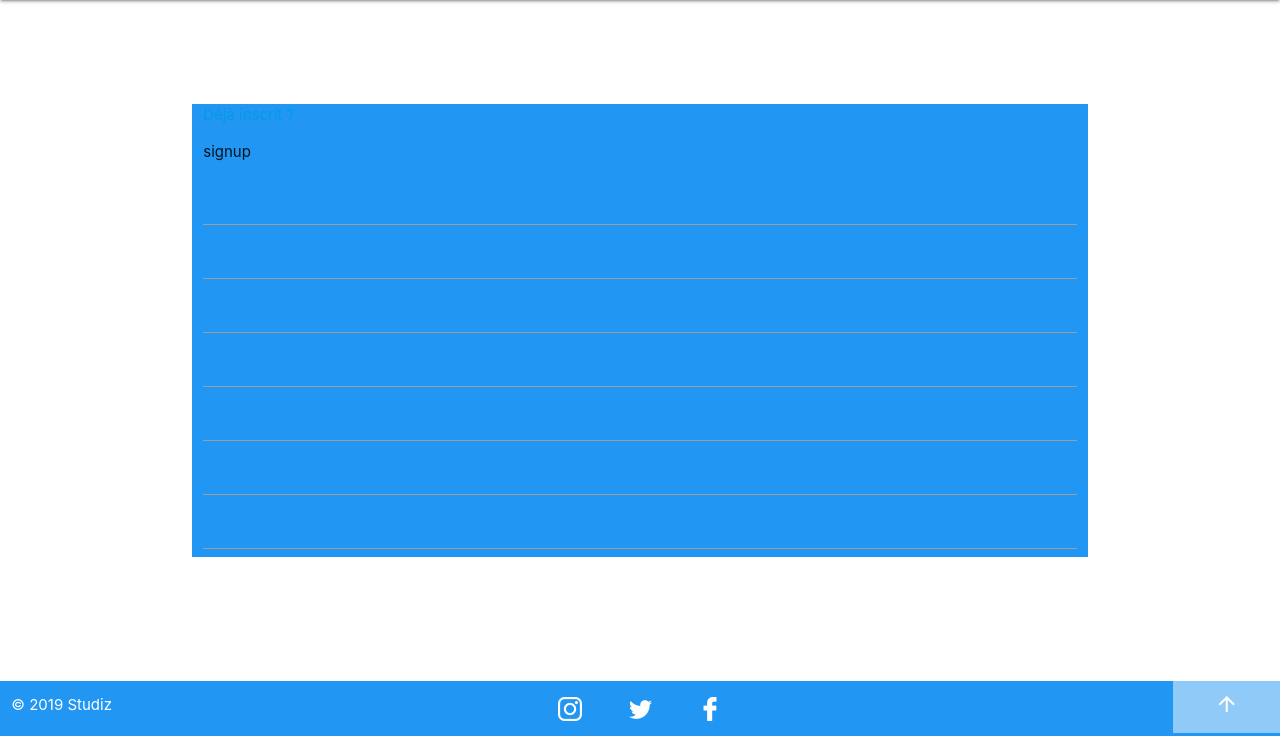
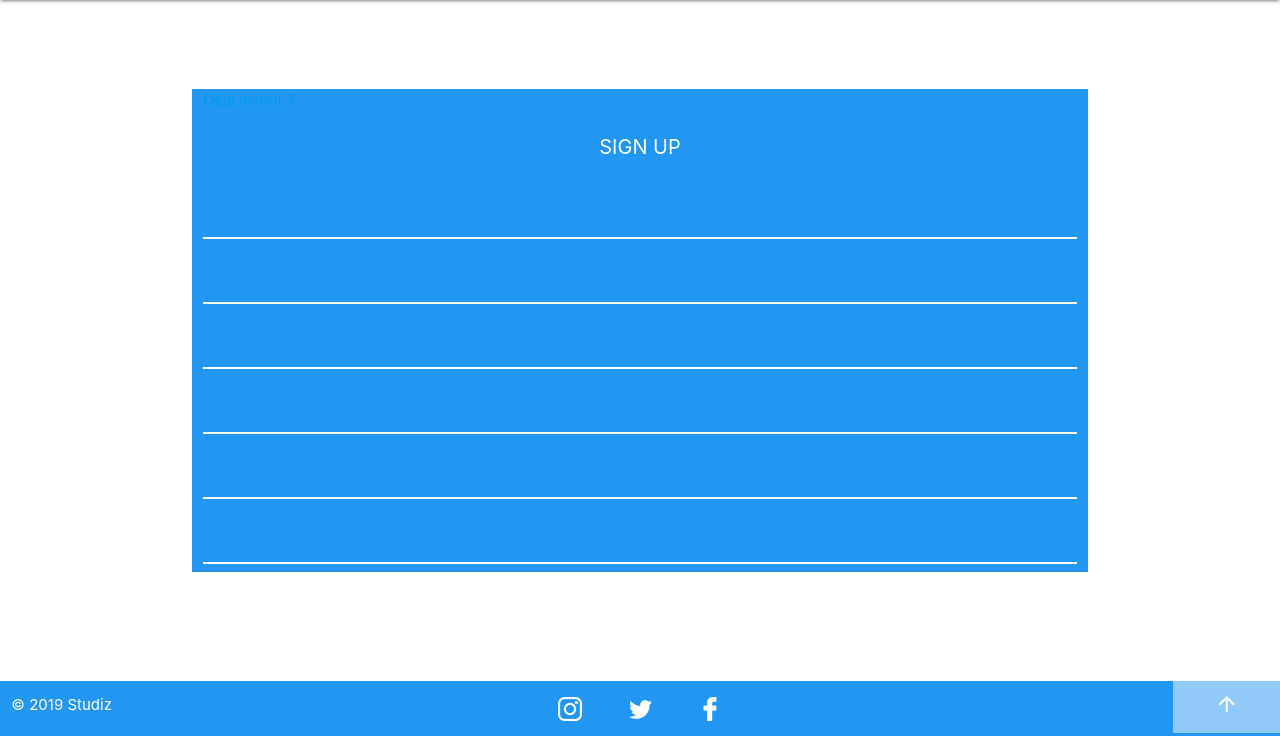
Before and after one commit to Mikado9706/SDW, a Symfony app: template templates/signup.html.twig in a window 1280 px wide. Shown: the part 64-800 px from the top of the page. Run offline with Twig, Linux system fonts and the light colour scheme; the template is opened without the code that fills it, so the values that code supplies are empty; form fields are guessed from the names that the template uses; some libraries are stand-ins or nearby versions.

Commit message:
15-03-2019 sign up

```diff
--- a/public/css/custom.css
+++ b/public/css/custom.css
@@ -118,3 +118,38 @@ body {
   .disabled{
     display: none;
   }
+
+
+/*s'insrire*/
+
+.signup{
+  color:white;
+  text-align: center;
+  font-size: 20px;
+}
+
+::placeholder {
+  color: white;
+  opacity: 1; /* Firefox */
+  padding-bottom: 100px;
+}
+
+input:not([type]), input[type=text]:not(.browser-default), input[type=password]:not(.browser-default), input[type=email]:not(.browser-default), input[type=url]:not(.browser-default), input[type=time]:not(.browser-default), input[type=date]:not(.browser-default), input[type=datetime]:not(.browser-default), input[type=datetime-local]:not(.browser-default), input[type=tel]:not(.browser-default), input[type=number]:not(.browser-default), input[type=search]:not(.browser-default), textarea.materialize-textarea{
+ padding: 5px 0 5px 0;
+ border-bottom: 2px solid white;
+}
+
+.input-field input[type=text]:focus {
+  border-bottom: 1px solid #000!important;
+}
+
+.input-field input[type=text]:focus + label {
+  color: #000;
+
+.boutonValider{
+  color: #2699FB;
+  border-style: solid;
+  border-color: #2699FB;
+  border-radius: 5px;
+  margin-top: 20px;
+}
--- a/src/Form/SignupType.php
+++ b/src/Form/SignupType.php
@@ -50,7 +50,10 @@ class SignupType extends AbstractType
                 ],
             ])
             ->add('signup', SubmitType::class, [
-                'label' => "S'inscrire"
+                'label' => "S'inscrire",
+                'attr' => [
+                    'class' => 'btn waves-effect waves-light white boutonValider'
+                ]
             ])
 
         ;
--- a/templates/signup.html.twig
+++ b/templates/signup.html.twig
@@ -6,7 +6,7 @@
         <div class="row blue">
             <div class="col l12">
                 <a href="{{ path('login') }}">Déjà inscrit ?</a>
-                <p>signup</p>
+                <p class="signup">SIGN UP</p>
                 {{ form_start(form) }}
                 {{ form_widget(form.lastname) }}
                 {{ form_widget(form.firstname) }}
@@ -14,9 +14,9 @@
                 {{ form_widget(form.birthDate) }}
                 {{ form_widget(form.password.first) }}
                 {{ form_widget(form.password.second) }}
-                {{ form_widget(form.signup) }}
                 {{ form_end(form) }}
             </div>
+
         </div>
     </div>
 </main>
```
Also changed, not shown: Nouveau dossier/47482280_630905854031067_7378432125772496896_n.png (added), Nouveau dossier/47576176_2237542386533987_3899188623769075712_n.png (added), Nouveau dossier/47682112_210097956572553_6291162928611590144_n.png (added), Nouveau dossier/47683479_1724496010994572_1345273762441854976_n.png (added), Nouveau dossier/48046778_1644398622326722_498787497115910144_n.png (added), public/index.php (line endings or trailing spaces).
